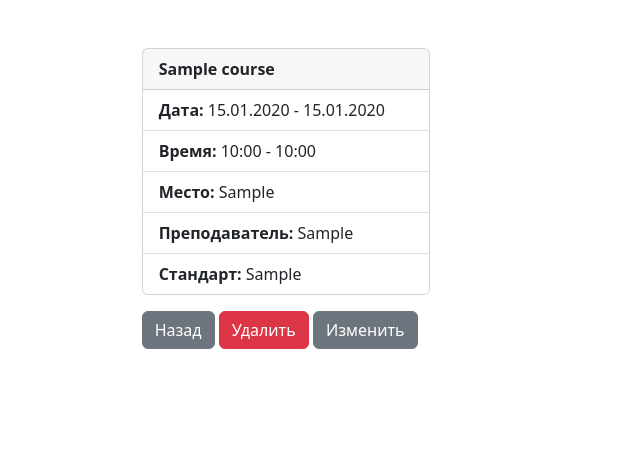
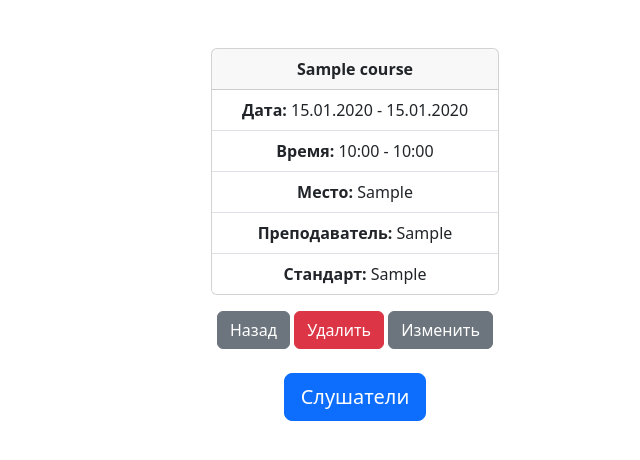
Before and after one commit to I-Matvejev/AcademyCRM, a Django app: page /course/1 in a window 1280 px wide. Shown: the part 56-516 px from the top of the page, without its empty margins (285-925 px from the left). Run offline with Django 5.2, Linux system fonts and the light colour scheme; a user stored in the database is signed in; tables that the repository leaves empty hold one stand-in row (values such as "Sample post").

Commit message:
Button for Attendees added

```diff
--- a/dcrm/academy/templates/course_detail.html
+++ b/dcrm/academy/templates/course_detail.html
@@ -1,9 +1,10 @@
 {% extends 'base.html' %}
-
+<div class="col-md-6 offset-md-4">
 {% block content %}
 <br/>
-<div class="col-md-6 offset-md-4">
-    <div class="card mb-3" style="width: 18rem;">
+
+    <div class="container text-center">
+        <div class="card mb-3 mx-auto" style="width: 18rem;">
           <div class="card-header">
               <strong>{{ course_detail.course_name }}</strong>
           </div>
@@ -25,6 +26,10 @@
         <a class="btn btn-danger " href="{% url 'delete_course' course_detail.id %}" role="button">Удалить</a>
 
         <a class="btn btn-secondary " href="{% url 'update_course' course_detail.id %}" role="button">Изменить</a>
+        <br/>
+        <br/>
+        <a class="btn btn-primary btn-lg" href="{% url 'new_course' %}" role="button">Слушатели</a>
+    </div>
 </div>
 
 
```
Lines whose indentation alone changed are shown as unchanged.
